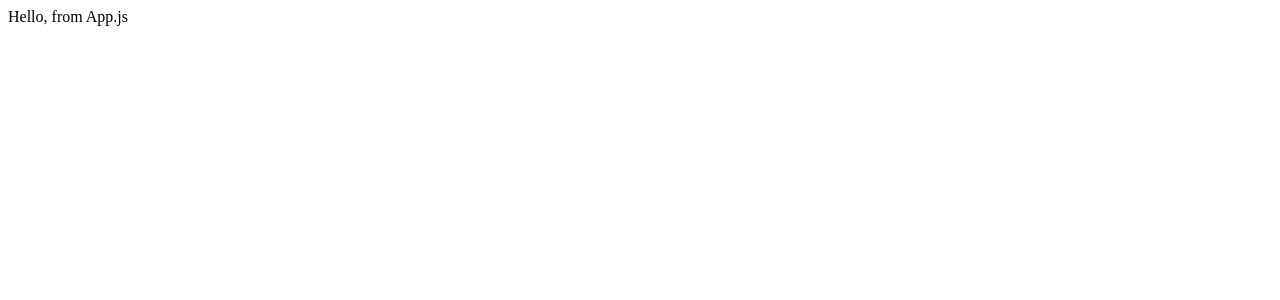
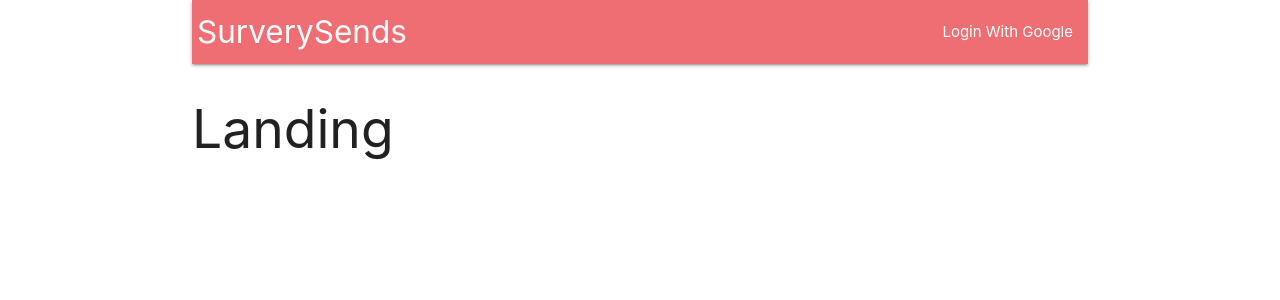
Before and after one commit to michaelpaulcuccia/surveysends, a React (Create React App) app in the folder client/: page / in a window 1280 px wide. Shown: the top 300 px of the page. Built offline with nearby package versions, Linux system fonts and the light colour scheme; no server answers.

Commit message:
fetchUser is working, data in payload

```diff
--- a/client/package.json
+++ b/client/package.json
@@ -6,6 +6,7 @@
     "@testing-library/jest-dom": "^5.11.6",
     "@testing-library/react": "^11.2.2",
     "@testing-library/user-event": "^12.2.2",
+    "axios": "^0.21.0",
     "http-proxy-middleware": "^1.0.6",
     "react": "^17.0.1",
     "react-dom": "^17.0.1",
@@ -13,6 +14,7 @@
     "react-router-dom": "^5.2.0",
     "react-scripts": "4.0.1",
     "redux": "^4.0.5",
+    "redux-thunk": "^2.3.0",
     "web-vitals": "^0.2.4"
   },
   "scripts": {
--- a/client/src/App.js
+++ b/client/src/App.js
@@ -1,11 +1,41 @@
-import React from 'react'
+import React, { useEffect } from 'react';
+import { BrowserRouter, Route } from 'react-router-dom';
+import { connect } from 'react-redux';
+import * as actions from './actions';
 
-const App = () => {
+import Header from './components/layout/Header';
+
+const Dashboard = () => {
+  return <h2>Dashboard</h2>
+}
+
+const SurveryNew = () => {
+  return <h2>SurveryNew</h2>
+}
+
+const Landing = () => {
+  return <h2>Landing</h2>
+}
+
+const App = (props) => {
+
+  useEffect(() => {
+    actions.fetchUser();
+    props.fetchUser();
+  }, [])
+
   return (
-    <div>
-      Hello, from App.js
+    <div className="container">
+      <BrowserRouter>
+        <div>
+          <Header />
+          <Route exact path='/' component={Landing} />
+          <Route exact path='/surveys' component={Dashboard} />
+          <Route path='/surveys/new' component={SurveryNew} />
+        </div>
+      </BrowserRouter>
     </div>
   )
 }
 
-export default App
+export default connect(null, actions)(App);
--- /dev/null
+++ b/client/src/actions/index.js
@@ -0,0 +1,9 @@
+import axios from 'axios';
+import { FETCH_USER } from './types';
+
+export const fetchUser = () => {
+    return function (dispatch) {
+        axios.get('/api/current_user')
+            .then(res => dispatch({ type: FETCH_USER, payload: res }))
+    }
+};
--- /dev/null
+++ b/client/src/actions/types.js
@@ -0,0 +1 @@
+export const FETCH_USER = 'fetch_user';
--- /dev/null
+++ b/client/src/components/layout/Header.js
@@ -0,0 +1,21 @@
+import React, { Component } from 'react';
+
+class Header extends Component {
+
+    render() {
+        return (
+            <nav>
+                <div className="nav-wrapper">
+                    <a className="left brand-logo" style={{ marginLeft: '5px' }}>SurverySends</a>
+                    <ul id="nav-mobile" className="right">
+                        <li>
+                            <a>Login With Google</a>
+                        </li>
+                    </ul>
+                </div>
+            </nav>
+        )
+    }
+}
+
+export default Header;
--- a/client/src/index.js
+++ b/client/src/index.js
@@ -2,11 +2,12 @@ import React from 'react';
 import ReactDOM from 'react-dom';
 import { Provider } from 'react-redux';
 import { createStore, applyMiddleware } from 'redux';
+import reducers from './reducers';
+import reduxThunk from 'redux-thunk'
 import App from './App';
+import 'materialize-css/dist/css/materialize.min.css';
 
-//dummy reducer - arrow function that returns an array
-//2nd arg is initial state of app
-const store = createStore(() => [], {}, applyMiddleware());
+const store = createStore(reducers, {}, applyMiddleware(reduxThunk));
 
 ReactDOM.render(
   <React.StrictMode>
--- /dev/null
+++ b/client/src/reducers/authReducer.js
@@ -0,0 +1,9 @@
+const authReducer = (state = {}, action) => {
+    console.log(action)
+    switch (action.type) {
+        default:
+            return state;
+    }
+}
+
+export default authReducer;
--- /dev/null
+++ b/client/src/reducers/index.js
@@ -0,0 +1,6 @@
+import { combineReducers } from 'redux';
+import authReducer from './authReducer';
+
+export default combineReducers({
+    auth: authReducer
+});
```
Also changed, not shown: 2 other files (tests, documents, lock files or other folders).
